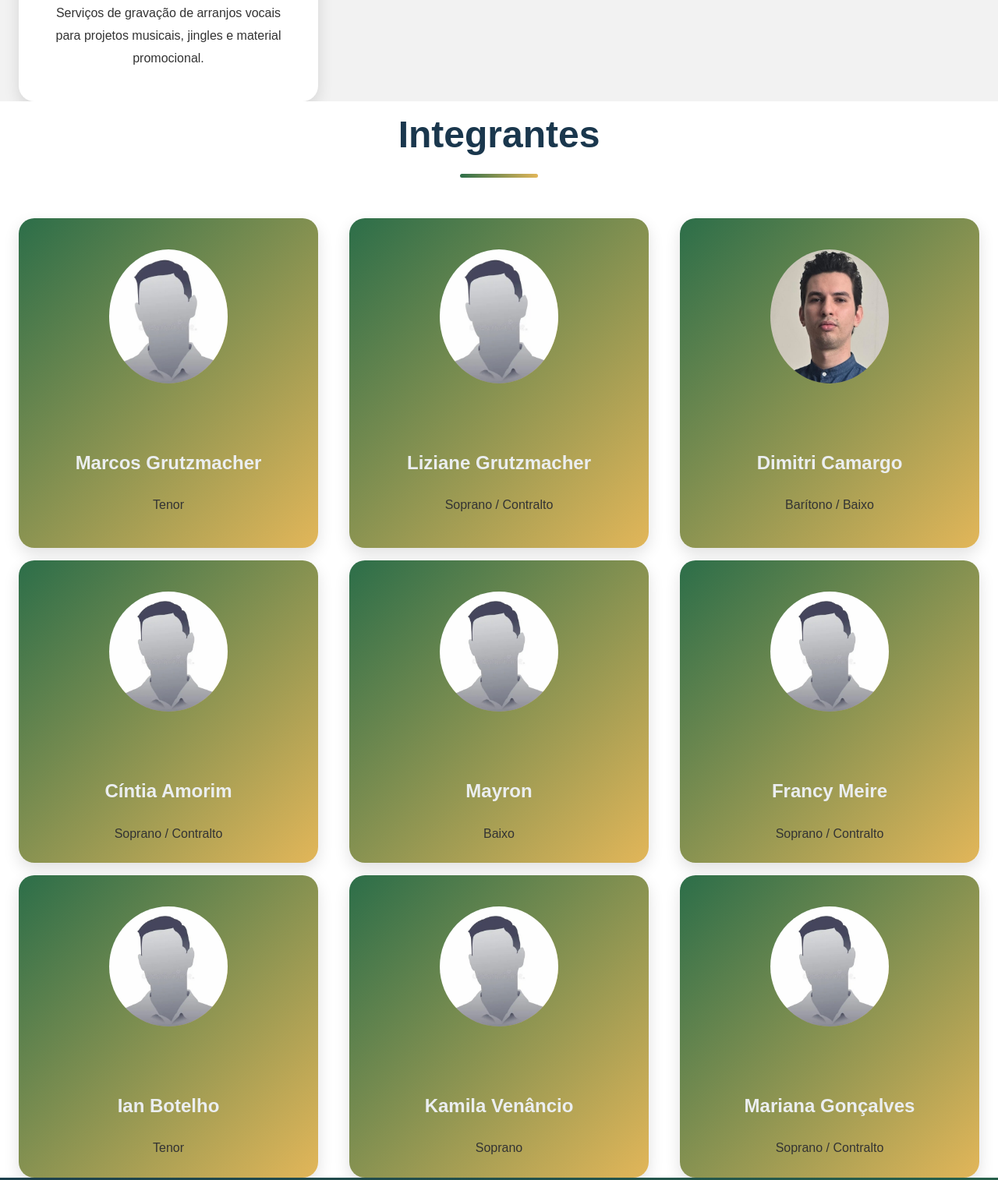
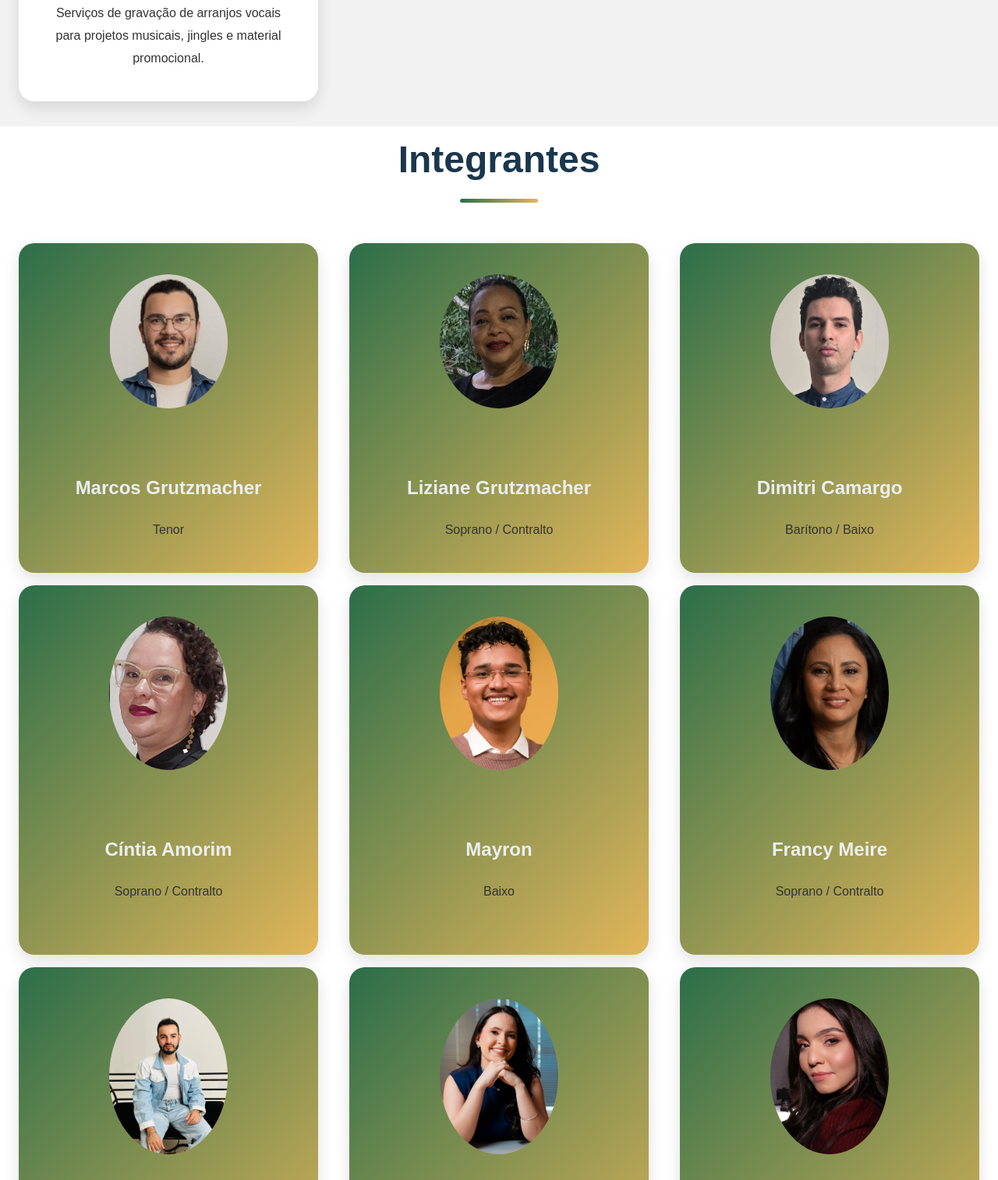
Before and after one commit to leoalmeidasa/canoro, a plain HTML site: page index.html in a window 1280 px wide. Shown: the part 2125-3639 px from the top of the page at 78% size. Drawn offline with Linux system fonts and the light colour scheme.

Commit message:
add images integrantes

```diff
--- a/css/styles.css
+++ b/css/styles.css
@@ -428,6 +428,8 @@ section {
 .services {
     background: #F2F2F2;
     position: relative;
+    padding-bottom: 1rem;
+    margin-bottom: 1rem;
 }
 
 .services::before {
@@ -486,6 +488,8 @@ section {
 .integrantes {
     background: white;
     position: relative;
+    padding-bottom: 1rem;
+    margin-bottom: 1rem;
 }
 
 .integrantes::before {
@@ -532,13 +536,13 @@ section {
     justify-content: center;
     font-size: 2.5rem;
     color: white;
-    overflow: hidden; /* Ensures any overflow is hidden */
+    overflow: hidden;
 }
 
 .integrante-icon img {
     width: 100%;
     height: 100%;
-    object-fit: cover; /* Crops the image to fill the container */
+    object-fit: cover;
     transition: transform 0.3s ease;
 }
 
@@ -548,6 +552,16 @@ section {
     font-size: 1.5rem;
 }
 
+/* Responsividade adicional */
+@media (max-width: 768px) {
+    .integrantes-grid {
+        gap: 2rem 1.5rem; /* Reduz o gap em telas menores */
+    }
+
+    .integrante-card {
+        margin-bottom: 1rem;
+    }
+}
 /* Contact Section with Parallax */
 .contact {
     background: linear-gradient(135deg, #1A374D 0%, #2C6E49 100%);
--- a/index.html
+++ b/index.html
@@ -123,12 +123,12 @@
             <h2 class="section-title">Integrantes</h2>
             <div class="integrantes-grid">
                 <div class="integrante-card fade-in-up">
-                    <div class="integrante-icon"><img src="images/vocal_6.jpg" alt="Canóro Performance"></div>
+                    <div class="integrante-icon"><img src="images/vocal_7.jpg" alt="Canóro Performance"></div>
                     <h3>Marcos Grutzmacher</h3>
                     <p>Tenor</p>
                 </div>
                 <div class="integrante-card fade-in-up">
-                    <div class="integrante-icon"><img src="images/vocal_6.jpg" alt="Canóro Performance"></div>
+                    <div class="integrante-icon"><img src="images/vocal_8.jpg" alt="Canóro Performance"></div>
                     <h3>Liziane Grutzmacher</h3>
                     <p>Soprano / Contralto</p>
                 </div>
@@ -138,32 +138,32 @@
                     <p>Barítono / Baixo</p>
                 </div>
                 <div class="integrante-card fade-in-up">
-                    <div class="integrante-icon"><img src="images/vocal_6.jpg" alt="Canóro Performance"></div>
+                    <div class="integrante-icon"><img src="images/vocal_9.jpg" alt="Canóro Performance"></div>
                     <h3>Cíntia Amorim</h3>
                     <p>Soprano / Contralto</p>
                 </div>
                 <div class="integrante-card fade-in-up">
-                    <div class="integrante-icon"><img src="images/vocal_6.jpg" alt="Canóro Performance"></div>
+                    <div class="integrante-icon"><img src="images/vocal_10.jpg" alt="Canóro Performance"></div>
                     <h3>Mayron</h3>
                     <p>Baixo</p>
                 </div>
                 <div class="integrante-card  fade-in-up">
-                    <div class="integrante-icon"><img src="images/vocal_6.jpg" alt="Canóro Performance"></div>
+                    <div class="integrante-icon"><img src="images/vocal_11.jpg" alt="Canóro Performance"></div>
                     <h3>Francy Meire</h3>
                     <p>Soprano / Contralto</p>
                 </div>
                 <div class="integrante-card fade-in-up">
-                    <div class="integrante-icon"><img src="images/vocal_6.jpg" alt="Canóro Performance"></div>
+                    <div class="integrante-icon"><img src="images/vocal_12.jpg" alt="Canóro Performance"></div>
                     <h3>Ian Botelho</h3>
                     <p>Tenor</p>
                 </div>
                 <div class="integrante-card fade-in-up">
-                    <div class="integrante-icon"><img src="images/vocal_6.jpg" alt="Canóro Performance"></div>
+                    <div class="integrante-icon"><img src="images/vocal_13.jpg" alt="Canóro Performance"></div>
                     <h3>Kamila Venâncio</h3>
                     <p>Soprano</p>
                 </div>
                 <div class="integrante-card  fade-in-up">
-                    <div class="integrante-icon"><img src="images/vocal_6.jpg" alt="Canóro Performance"></div>
+                    <div class="integrante-icon"><img src="images/vocal_14.jpg" alt="Canóro Performance"></div>
                     <h3>Mariana Gonçalves</h3>
                     <p>Soprano / Contralto</p>
                 </div>
```
Also changed, not shown: images/vocal_10.jpg (added), images/vocal_11.jpg (added), images/vocal_12.jpg (added), images/vocal_13.jpg (added), images/vocal_14.jpg (added), images/vocal_7.jpg (added), images/vocal_8.jpg (added), images/vocal_9.jpg (added).
